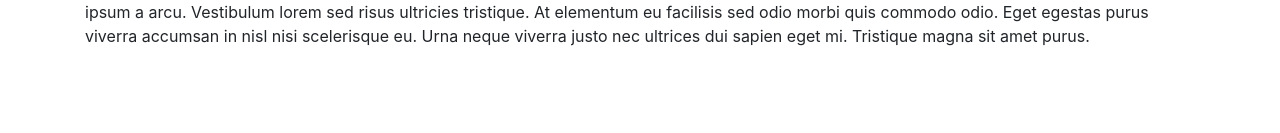
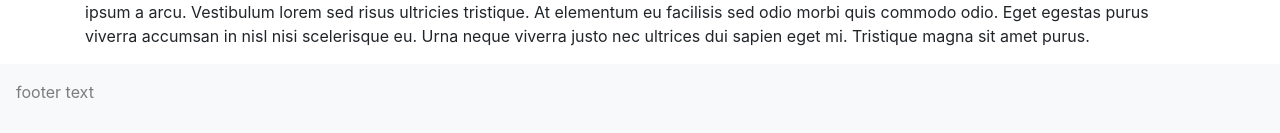
Before and after one commit to bbugieda/emilycid-angular, an Angular app in the folder emilycid-angular/: page /home in a window 1280 px wide. Shown: the part 1126-1259 px from the top of the page. Before the commit the page ends 1190 px from the top, so only its background shows below. Built offline with nearby package versions, Linux system fonts and the light colour scheme.

Commit message:
added footer component and sample text

```diff
--- a/emilycid-angular/src/app/app.component.html
+++ b/emilycid-angular/src/app/app.component.html
@@ -1,10 +1,11 @@
-<app-menu></app-menu>
 
 <div class="content">
+  <app-menu></app-menu>
   <router-outlet></router-outlet>
+  <app-footer></app-footer>
 </div>
 
-<router-outlet></router-outlet>
+<!-- <router-outlet></router-outlet> -->
 
 <!-- * * * * * * * * * * * * * * * * * * * * * * * * * * * * * * * -->
 <!-- * * * * * * * * * * * The content below * * * * * * * * * * * -->
--- a/emilycid-angular/src/app/app.module.ts
+++ b/emilycid-angular/src/app/app.module.ts
@@ -6,13 +6,15 @@ import { AppComponent } from './app.component';
 import { MenuComponent } from './menu/menu.component';
 import { ViolinComponent } from './violin/violin.component';
 import { ViolaComponent } from './viola/viola.component';
+import { FooterComponent } from './footer/footer.component';
 
 @NgModule({
   declarations: [
     AppComponent,
     MenuComponent,
     ViolinComponent,
-    ViolaComponent
+    ViolaComponent,
+    FooterComponent
   ],
   imports: [
     BrowserModule,
--- /dev/null
+++ b/emilycid-angular/src/app/footer/footer.component.html
@@ -0,0 +1,5 @@
+<nav class="navbar navbar-light bg-light">
+    <span class="navbar-text">
+        <p>footer text</p>
+    </span>
+</nav>
--- /dev/null
+++ b/emilycid-angular/src/app/footer/footer.component.ts
@@ -0,0 +1,15 @@
+import { Component, OnInit } from '@angular/core';
+
+@Component({
+  selector: 'app-footer',
+  templateUrl: './footer.component.html',
+  styleUrls: ['./footer.component.css']
+})
+export class FooterComponent implements OnInit {
+
+  constructor() { }
+
+  ngOnInit(): void {
+  }
+
+}
```
Also changed, not shown: emilycid-angular/src/app/footer/footer.component.css (added), 1 other file (tests, documents, lock files or other folders).
